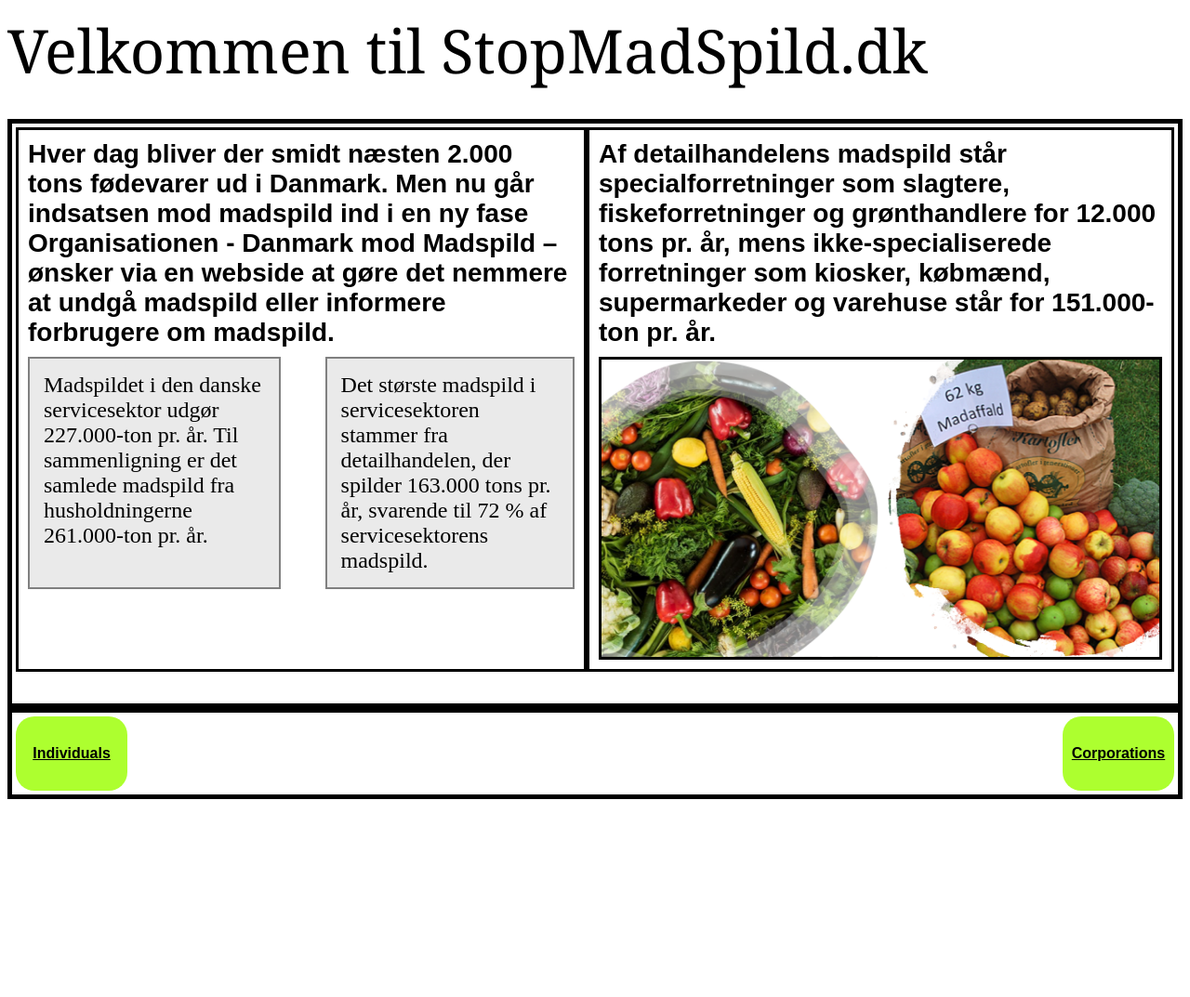
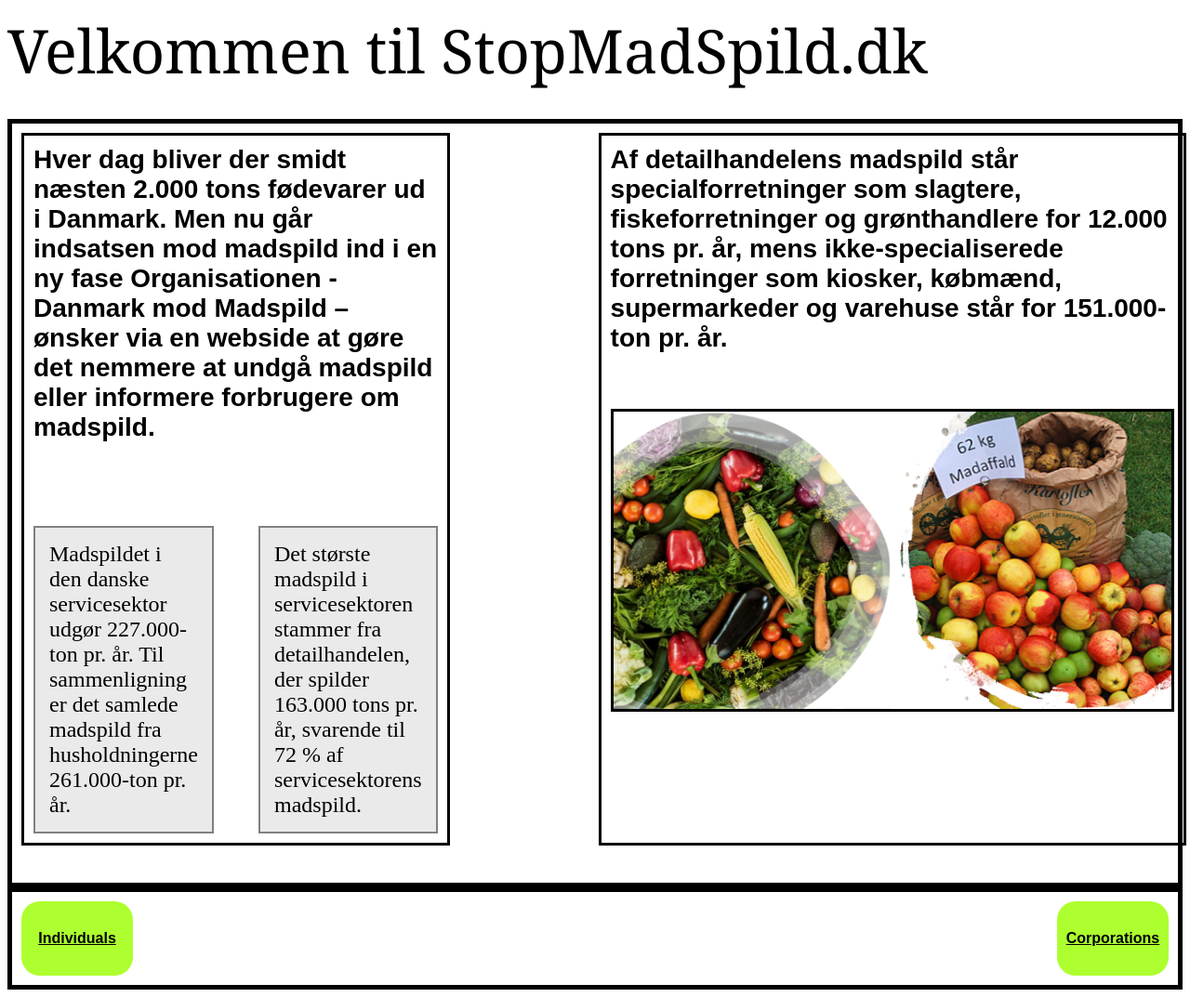
Before and after one commit to SrenhrKEA/StopMadSpild, a Spring Boot app: page / in a window 1280 px wide. Shown: the whole page at 93% size. Before the commit the page ends 860 px from the top, so only its background shows below. Run offline with Spring Boot 4, Linux system fonts and the light colour scheme.

Commit message:
Nu sidder de første tekst elementer, der kommer før ikonerne der leder en til de to andre sider: Privat og Virksomhed, hvor de som sådan burde sidde.

```diff
--- a/src/main/resources/static/css/flexbox.css
+++ b/src/main/resources/static/css/flexbox.css
@@ -2,8 +2,9 @@
     display: flex;
     border: 5px solid black;
     justify-content: space-between;
-
-    padding: 4px;
+    gap: 10rem;
+    max-width: 1615px;
+    padding: 10px;
 }
 
 .flex-fotos {
--- a/src/main/resources/static/css/plain-text.css
+++ b/src/main/resources/static/css/plain-text.css
@@ -9,11 +9,11 @@
     font-family: arial, serif;
     font-size: 28px;
     font-weight: bold;
-    margin-bottom: 10px;
+    margin-bottom: 60px;
 }
 
 .tekst-spalte {
-
+    margin-top: 30px;
 }
 
 .tekst-spalte p {
```
